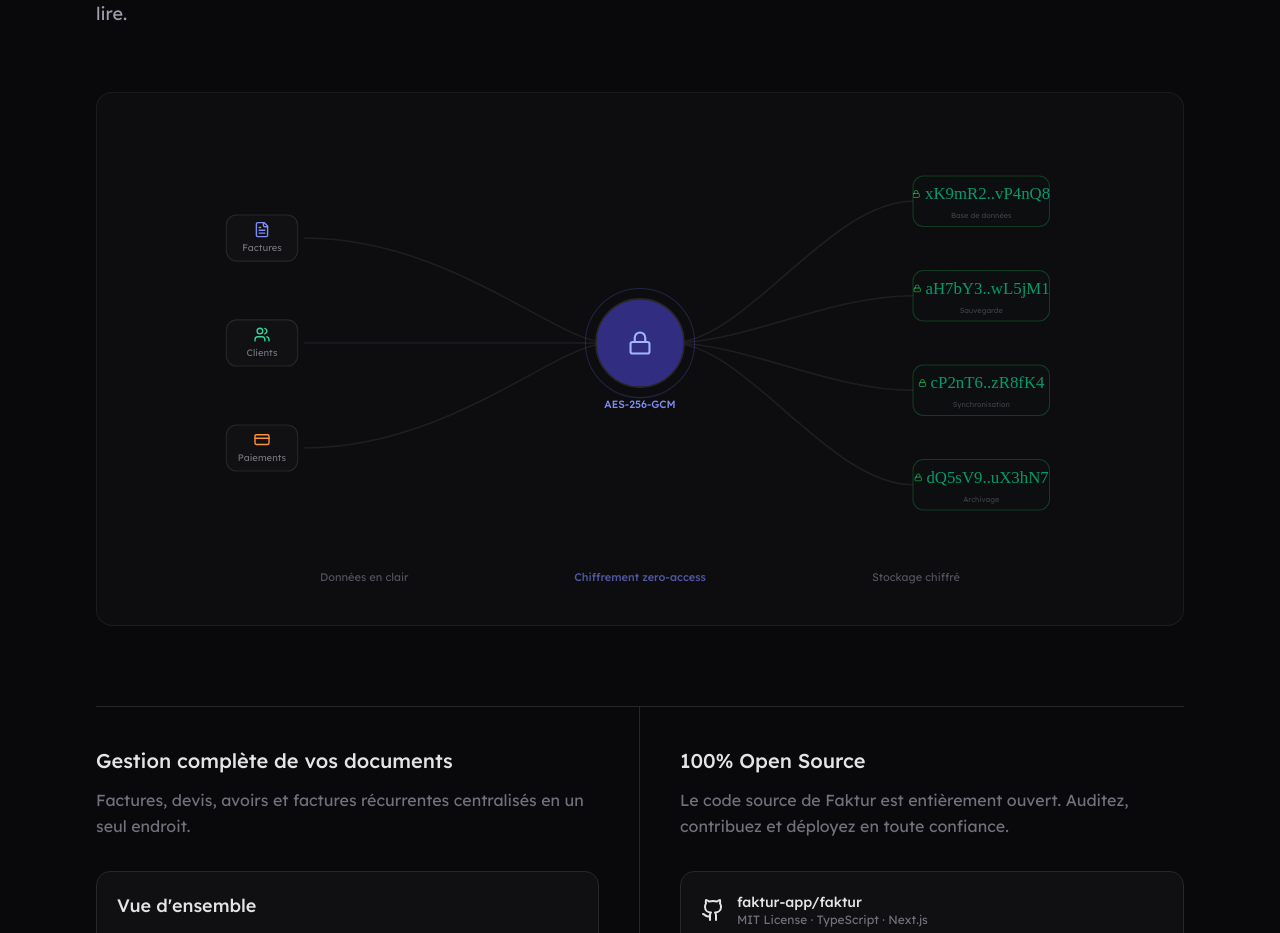
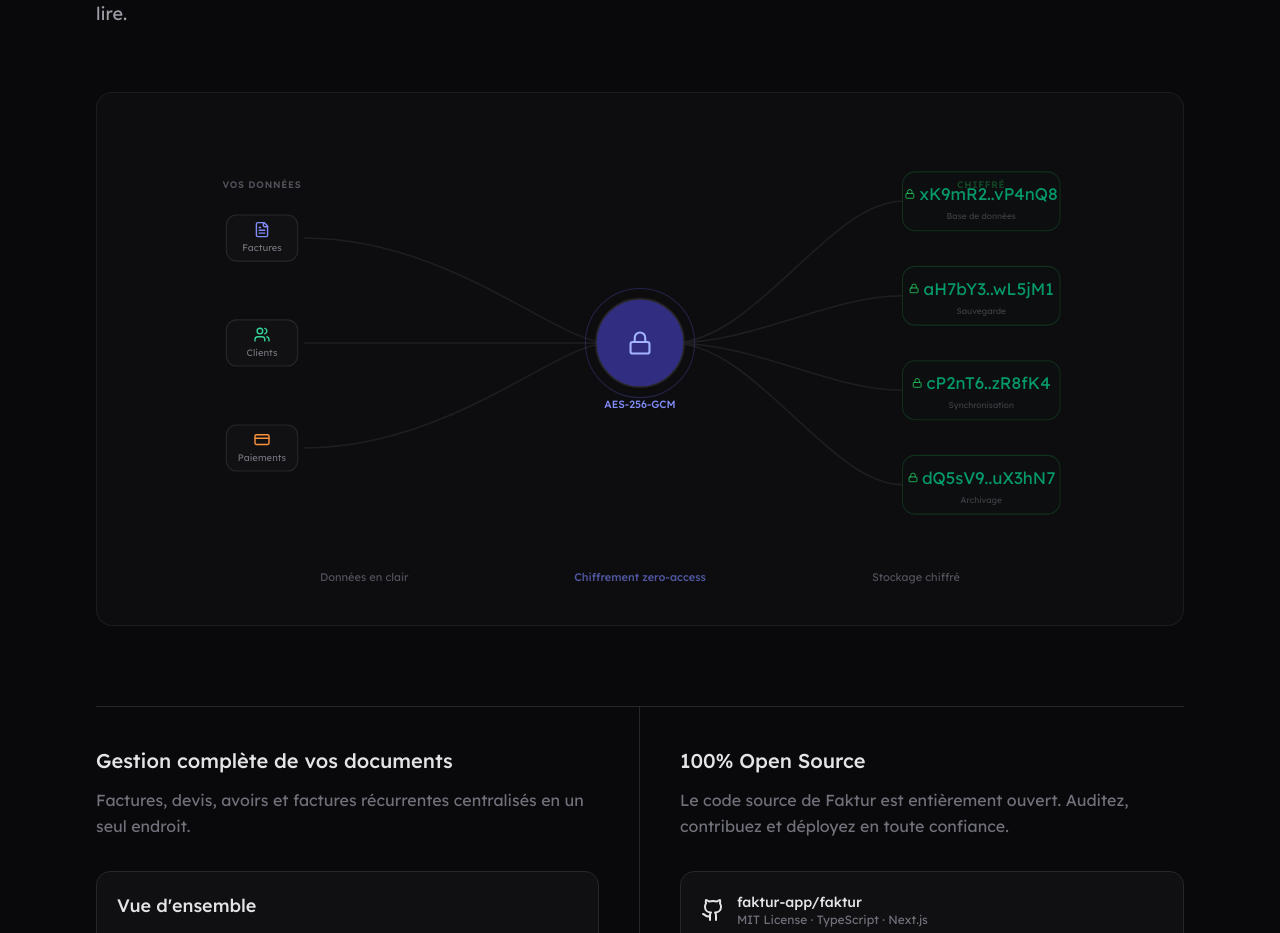
Before and after one commit to fakturapp/landing_page, a Next.js app: page / in a window 1280 px wide. Shown: the part 4540-5473 px from the top of the page. Built offline with nearby package versions, Linux system fonts and the light colour scheme.

Commit message:
Fix EncryptionFlow: bigger output boxes with Lexend font, add labels, fix alignment

```diff
--- a/components/product-direction-section.tsx
+++ b/components/product-direction-section.tsx
@@ -234,12 +234,17 @@ function EncryptionFlow() {
   // Output paths: center → 4 endpoints
   const outputPaths = OUTPUT_ITEMS.map((_, i) => {
     const ey = 65 + i * 90
-    return `M 430 200 C 500 200, 580 ${ey}, 660 ${ey}`
+    return `M 430 200 C 510 200, 580 ${ey}, 650 ${ey}`
   })
 
   return (
     <div className="relative py-10 px-4" key={cycleKey}>
       <svg className="w-full" viewBox="0 0 800 400" fill="none" style={{ maxHeight: 420 }}>
+
+        {/* ── "Vos données" label ── */}
+        <text x="40" y="52" textAnchor="middle" fill="#52525b" fontSize="9" fontWeight="600" letterSpacing="0.08em">
+          VOS DONNÉES
+        </text>
 
         {/* ── Input lines + animated trails ── */}
         {DATA_SOURCES.map((src, i) => {
@@ -278,11 +283,19 @@ function EncryptionFlow() {
           )
         })}
 
+        {/* ── "CHIFFRÉ" label ── */}
+        <text x="725" y="52" textAnchor="middle" fill="#22c55e50" fontSize="9" fontWeight="600" letterSpacing="0.08em">
+          CHIFFRÉ
+        </text>
+
         {/* ── Output lines + green trails + encrypted boxes ── */}
         {OUTPUT_ITEMS.map((item, i) => {
           const d = outputPaths[i]
           const ey = 65 + i * 90
           const showEncrypted = phase === "encrypted"
+          const boxX = 650
+          const boxW = 150
+          const boxH = 56
           return (
             <g key={`out-${i}`}>
               {/* Static line */}
@@ -293,39 +306,40 @@ function EncryptionFlow() {
                 <AnimatedTrail d={d} color="#22c55e" delay={i * 0.2} duration={1.6} />
               )}
 
-              {/* Output box — bigger, with encrypted text */}
+              {/* Output box */}
               <motion.rect
-                x="660" y={ey - 24} width="130" height="48" rx="10"
+                x={boxX} y={ey - boxH / 2} width={boxW} height={boxH} rx="12"
                 fill="#111113" strokeWidth="1"
                 animate={
                   showEncrypted
-                    ? { stroke: "#22c55e40", fill: "#052e1605" }
-                    : { stroke: "#27272a", fill: "#111113" }
+                    ? { stroke: "#22c55e30", fill: "#05200e08" }
+                    : { stroke: "#1e1e22", fill: "#111113" }
                 }
-                transition={{ duration: 0.5, delay: showEncrypted ? i * 0.1 : 0 }}
+                transition={{ duration: 0.5, delay: showEncrypted ? i * 0.12 : 0 }}
               />
-              <foreignObject x="660" y={ey - 24} width="130" height="48">
-                <div className="flex flex-col items-center justify-center h-full gap-1 px-2">
+              <foreignObject x={boxX} y={ey - boxH / 2} width={boxW} height={boxH}>
+                <div style={{ display: "flex", flexDirection: "column", alignItems: "center", justifyContent: "center", height: "100%", gap: 3, padding: "0 8px" }}>
                   {showEncrypted ? (
                     <>
-                      <div className="flex items-center gap-1">
-                        <Lock style={{ width: 8, height: 8, color: "#22c55e", flexShrink: 0 }} />
+                      <div style={{ display: "flex", alignItems: "center", gap: 4 }}>
+                        <Lock style={{ width: 10, height: 10, color: "#22c55e", flexShrink: 0 }} />
                         <DecryptedText
                           text={item.encrypted}
                           speed={35}
                           sequential
                           animateOn="view"
-                          className="font-mono text-emerald-400/70"
+                          className="text-emerald-400/70"
                           encryptedClassName="text-indigo-400/40"
-                          parentClassName="text-[9px] leading-none"
+                          parentClassName="leading-none"
+                          style={{ fontSize: 11, fontFamily: "var(--font-lexend), sans-serif", letterSpacing: "0.05em" }}
                         />
                       </div>
-                      <span style={{ fontSize: 7, color: "#3f3f46" }}>{item.label}</span>
+                      <span style={{ fontSize: 8, color: "#3f3f46", fontFamily: "var(--font-lexend), sans-serif" }}>{item.label}</span>
                     </>
                   ) : (
                     <>
-                      <Lock style={{ width: 10, height: 10, color: "#3f3f46" }} />
-                      <span style={{ fontSize: 8, color: "#52525b" }}>{item.label}</span>
+                      <Lock style={{ width: 12, height: 12, color: "#3f3f46" }} />
+                      <span style={{ fontSize: 9, color: "#52525b", fontFamily: "var(--font-lexend), sans-serif" }}>{item.label}</span>
                     </>
                   )}
                 </div>
```
